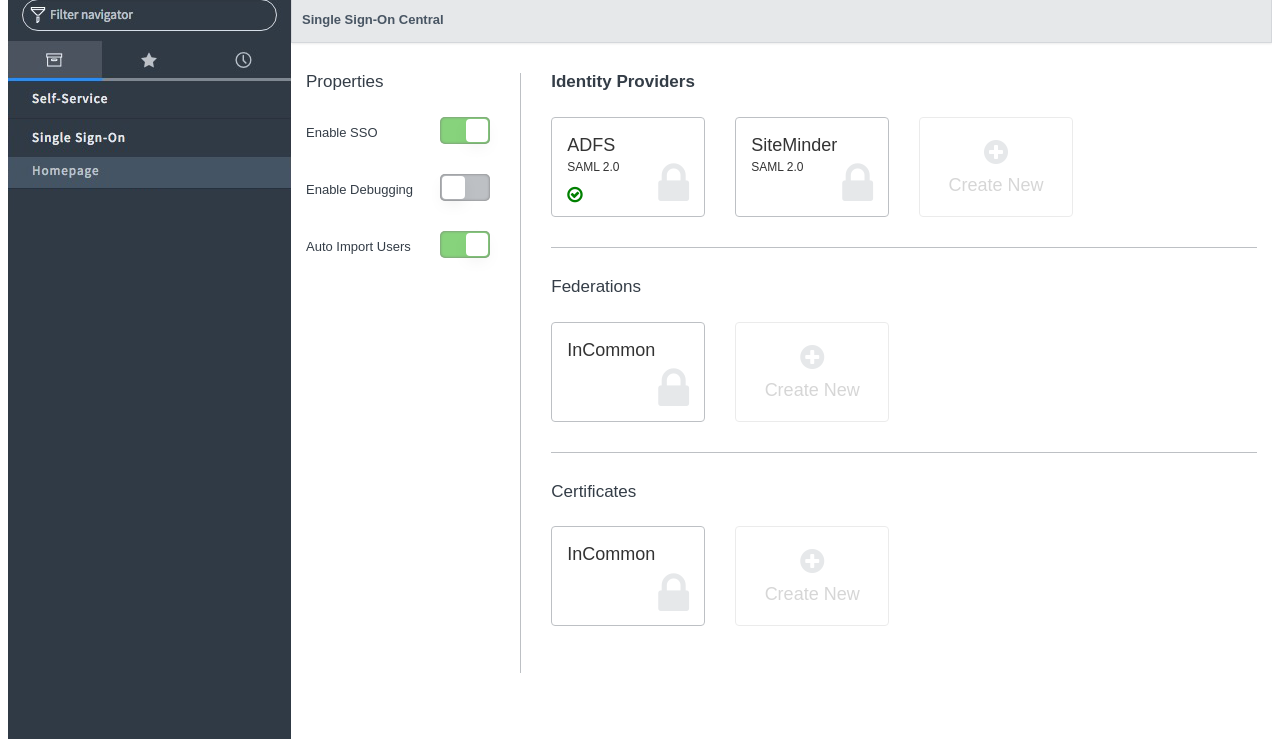
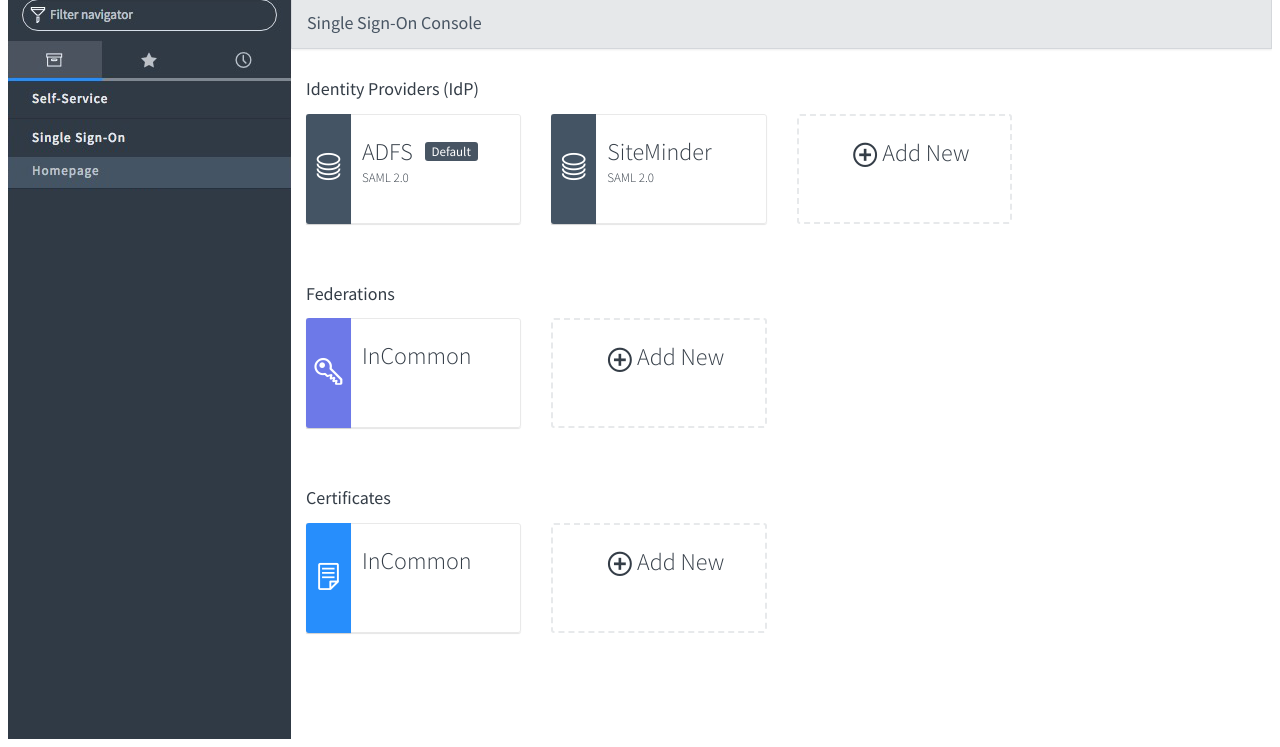
Before and after one commit to cmhaas19/snc-express-prototypes, a website: page prototypes/single-sign-on/index.html in a window 1280 px wide. Shown: the part 61-808 px from the top of the page. Drawn offline with Linux system fonts and the light colour scheme; some packages are replaced by stand-ins of ours; a script that the page names is missing.

Commit message:
Updating per DO

```diff
--- a/assets/less/modules/card.less
+++ b/assets/less/modules/card.less
@@ -1,74 +1,103 @@
 
 @import "mixins.less";
 
+@card-left-width: 45px;
+
 .card {
-	padding: 15px;
-	border: solid 1px #bdc0c4;
+	display: block;
+	color: #343d47;
+	height: 110px;
 	position: relative;
-	border-radius: 4px;
-	min-height: 100px;
-	display: block;
-	color: #333;
-	.transition(all 0.3s ease-in-out);
 
 	&:hover {
+		color: inherit;
 		text-decoration: none;
-		color: inherit;
-		background-color: #f2f2f2;
+	}
+
+	.card-title {
+		display: block;
+		font-size: 24px;
+		font-weight: 300;
+		position: relative;
+
+		.card-badge {
+			margin-left: 7px;
+			position: relative;
+			top: -4px;
+		}
+	}
+
+	.card-badge {
+		border-radius: 3px;
+		font-weight: normal;
+		font-size: 13px;
+	}
+
+	.card-type {
+		font-size: 13px;
+		font-weight: 300;
+	}
+
+	.card-icon {
+		color: #fff;
+		font-size: 28px;
+		display: block;
+		text-align: center;
+		vertical-align: center;
+		margin-top: 70%;
+	}
+
+	.card-thumbnail,
+	.card-content {
+		height: 100%;
+	}
+
+	.card-thumbnail {
+		background-color: #445464;
+		position: absolute;
+		top: 0;
+		left: 0;
+		bottom: 0;
+		content: '';
+		width: @card-left-width;
+		.border-radius(0, 0, 3px, 3px);
+		.box-shadow(~"rgba(0, 0, 0, 0.1) 0 1px 1px 0");
+	}
+
+	.card-content {
+		padding: 20px 10px;
+		padding-left: @card-left-width + 10;
+		border: solid 1px #e9e9e9;
+		.border-radius(3px, 3px, 0, 0);
+		.box-shadow(~"rgba(0, 0, 0, 0.1) 0 1px 1px 0");
 	}
 
 	&.card-add {
-		border-color: #ebebeb;
+		border: dashed 2px #e7e9eb;
+		border-radius: 3px;
 
-		.card-icon,
-		.card-title {
-			.transition(all 0.3s ease-in-out);
+
+		.card-content {
+			border: none;
+			.box-shadow(none);
 		}
+	}
 
-		.card-icon {
-			font-size: 28px;
-			position: static;
-			text-align: center;
+	&.card-idp {
+		.card-thumbnail {
+			background-color: #445464;
+		}
+	}
 
+	&.card-federation {
+		.card-thumbnail {
+			background-color: #6d79e8;
 		}
+	}
 
-		.card-title {
-			color: #d6d6d6;
-			text-align: center;
-		}
-
-		&:hover {
-			.card-icon,
-			.card-title {
-				color: #333;
-			}
+	&.card-certificate {
+		.card-thumbnail {
+			background-color: #278efc;
 		}
 	}
 }
-
-.card-title {
-	font-size: 18px;
-	display: block;
-}
-
-.card-type {
-	font-size: 12px;
-	display: block;
-}
-
-.card-icon {
-	font-size: 48px;
-	color: #e6e8ea;
-	display: block;
-	position: absolute;
-	right: 15px;
-    bottom: -4px;
-}
-
-.card-default {
-	font-size: 18px;
-	color: green;
-	position: absolute;
-    bottom: 7px;
-    left: 15px;
-}
--- a/assets/less/modules/main.less
+++ b/assets/less/modules/main.less
@@ -34,15 +34,11 @@
 .section {
 	margin-bottom: 30px;
 	padding-bottom: 30px;
-	border-bottom: solid 1px #bdc0c4;
-
-	&:last-child {
-		border-bottom: 0;
-	}
 }
 
 .section-title {
-	margin-bottom: 25px;
+	margin-bottom: 15px;
+	font-size: 18px;
 }
 
 .details-container {
--- a/assets/less/modules/mixins.less
+++ b/assets/less/modules/mixins.less
@@ -1,5 +1,25 @@
 
+.background-clip(@argument: padding-box) {
+	-moz-background-clip: @argument;
+	-webkit-background-clip: @argument;
+	background-clip: @argument;
+}
 
+.border-radius(@topright: 0, @bottomright: 0, @bottomleft: 0, @topleft: 0) {
+	-webkit-border-top-right-radius: @topright;
+	-webkit-border-bottom-right-radius: @bottomright;
+	-webkit-border-bottom-left-radius: @bottomleft;
+	-webkit-border-top-left-radius: @topleft;
+	-moz-border-radius-topright: @topright;
+	-moz-border-radius-bottomright: @bottomright;
+	-moz-border-radius-bottomleft: @bottomleft;
+	-moz-border-radius-topleft: @topleft;
+	border-top-right-radius: @topright;
+	border-bottom-right-radius: @bottomright;
+	border-bottom-left-radius: @bottomleft;
+	border-top-left-radius: @topleft;
+	.background-clip(padding-box);
+}
 
 .transform(@string){
 	-webkit-transform: @string;
@@ -38,6 +58,12 @@
 	transform: translate(0, 0);
 }
 
+.box-shadow (@string) {
+	-webkit-box-shadow: @string;
+	-moz-box-shadow:    @string;
+	box-shadow:         @string;
+}
+
 .clearfix() {
   &:before,
   &:after {
--- a/assets/less/modules/nav.less
+++ b/assets/less/modules/nav.less
@@ -26,9 +26,9 @@
 	    margin-bottom: 0;
 
 	    .navbar-title {
-		    font-size: 13px;
-		    font-weight: bold;
-		    margin: 9px 0 9px 5px;
+		    font-size: 18px;
+		    font-weight: normal;
+		    margin: 9px 0 9px 10px;
 		    vertical-align: middle;
 		    color: #485563;
 		}
--- a/prototypes/single-sign-on/components/home/home.html
+++ b/prototypes/single-sign-on/components/home/home.html
@@ -1,53 +1,18 @@
 
 <div class="container-fluid" ng-controller="homeController as model">
-	<div class="row">
-		<div class="col-sm-3">
-			<div class="properties-container">
-				<h4 class="section-title">Properties</h4>
-				<div class="property">
-					<div class="property-label">
-						<label>Enable SSO</label>
-					</div>
-					<div class="property-input">
-						<div class="input-switch">
-							<input id="switch1" type="checkbox" checked="checked" name="switch1">
-							<label aria-hidden="true" class="switch" for="switch1"></label>
-						</div>
-					</div>
-				</div>
-				<div class="property">
-					<div class="property-label">
-						<label>Enable Debugging</label>
-					</div>
-					<div class="property-input">
-						<div class="input-switch">
-							<input id="switch2" type="checkbox" name="switch2">
-							<label aria-hidden="true" class="switch" for="switch2"></label>
-						</div>
-					</div>
-				</div>
-				<div class="property">
-					<div class="property-label">
-						<label>Auto Import Users</label>
-					</div>
-					<div class="property-input">
-						<div class="input-switch">
-							<input id="switch3" type="checkbox" checked="checked" name="switch3">
-							<label aria-hidden="true" class="switch" for="switch3"></label>
-						</div>
-					</div>
-				</div>
-			</div>
-		</div>
-		<div class="col-sm-9">
 	<div class="details-container">
 		<section class="section">
 			<header>
-						<h4 class="section-title"><strong>Identity Providers</strong></h4>
+				<h4 class="section-title">Identity Providers (IdP)</h4>
 			</header>
 			<div class="row">
 				<div class="col-sm-4 col-md-3" ng-repeat="idp in model.identityProviders">
-							<card name="idp.name" type="idp.type" is-default="idp.isDefault" url="#/identity-provider" />
+					<card name="idp.name"
+						  type="idp.type"
+						  url="#/identity-provider"
+						  icon="icon-database"
+						  css-class="card-idp"
+						  badge-text="idp.badgeText" />
 				</div>
 				<div class="col-sm-4 col-md-3">
 					<new-card url="#/identity-provider" />
@@ -60,7 +25,10 @@
 			</header>
 			<div class="row">
 				<div class="col-sm-4 col-md-3" ng-repeat="idp in model.federations">
-							<card name="idp.name" type="idp.type" />
+					<card name="idp.name"
+						  type="idp.type"
+						  icon="icon-key"
+						  css-class="card-federation" />
 				</div>
 				<div class="col-sm-4 col-md-3">
 					<new-card />
@@ -73,7 +41,10 @@
 			</header>
 			<div class="row">
 				<div class="col-sm-4 col-md-3" ng-repeat="idp in model.federations">
-							<card name="idp.name" type="idp.type" />
+					<card name="idp.name"
+						  type="idp.type"
+						  icon="icon-article-document"
+						  css-class="card-certificate" />
 				</div>
 				<div class="col-sm-4 col-md-3">
 					<new-card />
@@ -82,5 +53,3 @@
 		</section>
 	</div>
 </div>
-	</div>
-</div>
--- a/prototypes/single-sign-on/components/home/homeController.js
+++ b/prototypes/single-sign-on/components/home/homeController.js
@@ -10,7 +10,18 @@
         };
 
         idpService.getAll().then(function(data){
-    		model.identityProviders = data;
+
+            var viewModels = data.map(function(item){
+                return {
+                    name: item.name,
+                    type: item.type,
+                    badgeText: (item.isDefault ? "Default" : ""),
+                    icon: "fa fa-database",
+                    cssClass: "card-idp"
+                };
+            });
+
+    		model.identityProviders = viewModels;
         });
 
         federationService.getAll().then(function(data){
--- a/prototypes/single-sign-on/components/identity-provider/idpService.js
+++ b/prototypes/single-sign-on/components/identity-provider/idpService.js
@@ -5,10 +5,11 @@
     	var data = [{
     		name: "ADFS",
     		type: "SAML 2.0",
-    		isDefault: true
+            isDefault: true
     	}, {
     		name: "SiteMinder",
-    		type: "SAML 2.0"
+    		type: "SAML 2.0",
+            isDefault: false
     	}];
 
         var getAll = function(){
--- a/prototypes/single-sign-on/index.html
+++ b/prototypes/single-sign-on/index.html
@@ -29,7 +29,7 @@
                <div class="container-fluid">
                    <div class="navbar-header">
                        <button class="btn btn-default icon-chevron-left navbar-btn" ng-show="$root.backEnabled" onclick="history.back();"></button>
-                       <h1 style="display:inline-block;" class="navbar-title">Single Sign-On Central</h1>
+                       <h1 style="display:inline-block;" class="navbar-title">Single Sign-On Console</h1>
                    </div>
                    <div class="nav navbar-right">
                        <a href="#/" class="btn btn-default navbar-btn" ng-show="$root.backEnabled">Home</a>
--- a/prototypes/single-sign-on/shared/card/card.js
+++ b/prototypes/single-sign-on/shared/card/card.js
@@ -3,19 +3,32 @@
     var card = function () {
         return {
             restrict: "AE",
+            replace: true,
             scope: {
                 name: "=",
                 type: "=",
+                badgeText: "=",
                 icon: "@",
-                isDefault: "=",
+                cssClass: "@",
                 url: "@"
             },
+            controller: ["$scope", function($scope){
+
+                $scope.showBadge = function(){
+                    console.log($scope.badgeText);
+                    return angular.isDefined($scope.badgeText) && $scope.badgeText.length;
+                };
+
+            }],
             template:
-                "<a href='{{ url }}' class='card'>" +
-                    "<span class='card-title'>{{ name }}</span>" +
-                    "<span class='card-type'>{{ type }}</span>" +
-                    "<span class='card-icon {{ icon }}'><i class='fa fa-lock' /></span>" +
-                    "<span class='card-default' ng-show='isDefault'><i class='fa fa-check-circle-o' /></span>" +
+                "<a href='{{ url }}' class='card {{ cssClass }}'>" +
+                    "<div class='card-thumbnail'>" +
+                        "<span class='card-icon'><i class='{{ icon }}' /></span>" +
+                    "</div>" +
+                    "<div class='card-content'>" +
+                        "<span class='card-title'>{{ name }} <span class='card-badge badge' ng-show='badgeText.length'>{{ badgeText }}</span></span>" +
+                        "<span class='card-type'>{{ type }}</span>" +
+                    "</div>" +
                 "</a>"
         };
     };
--- a/prototypes/single-sign-on/shared/card/new-card.js
+++ b/prototypes/single-sign-on/shared/card/new-card.js
@@ -8,8 +8,9 @@
             },
             template:
                 "<a href='{{ url }}' class='card card-add'>" +
-                    "<span class='card-icon'><i class='fa fa-plus-circle' /></span>" +
-                    "<span class='card-title'>Create New</span>" +
+                    "<div class='card-content'>" +
+                        "<span class='card-title'><span class='icon-add-circle-empty' /> Add New</span>" +
+                    "</div>" +
                 "</a>"
         };
     };
```
Also changed, not shown: prototypes/single-sign-on/components/identity-provider/idp.html (+2 -2 lines), assets/css/heisenberg.css, assets/css/styles.css. Lines whose indentation alone changed are shown as unchanged.
